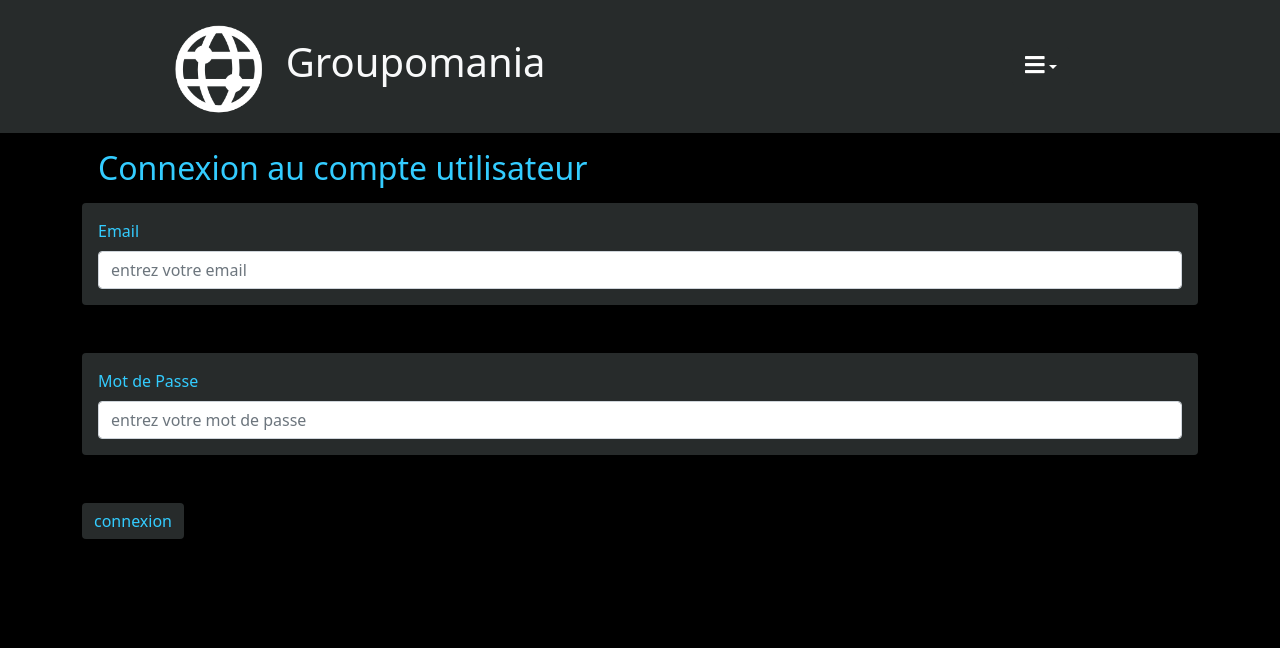
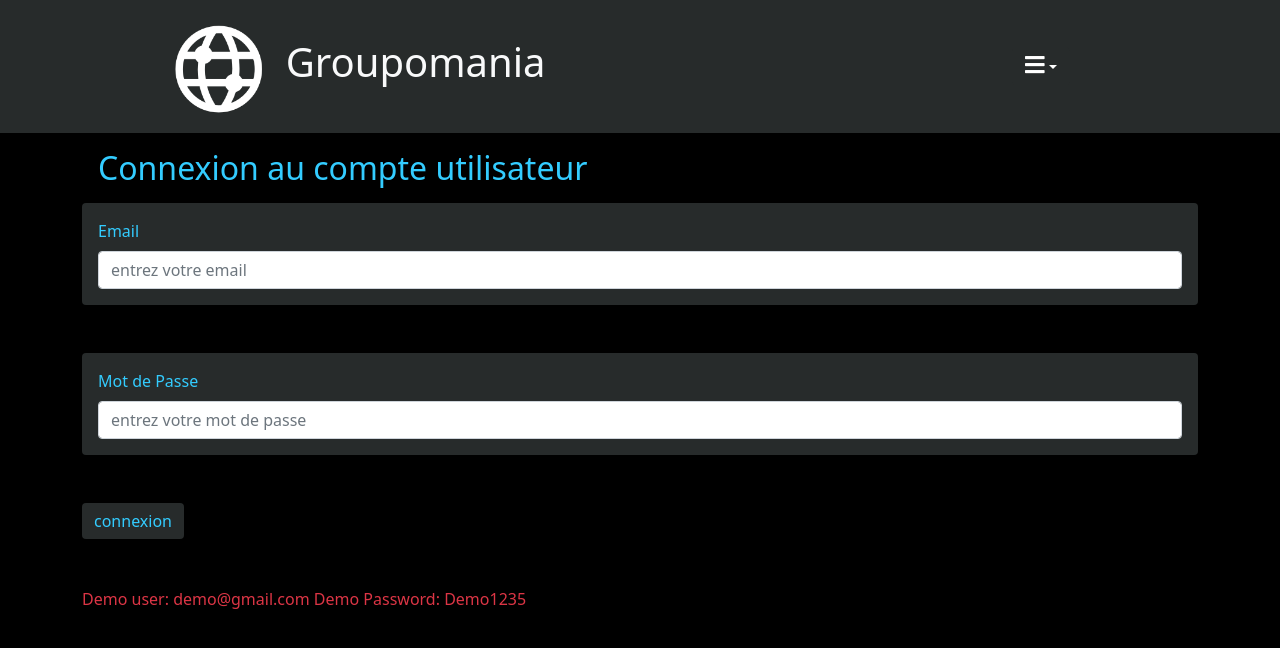
Before and after one commit to VictorDauph/Groupomania-Online-front, a React (Create React App) app: page / in a window 1280 px wide. Shown: the top 648 px of the page. Built offline with nearby package versions, Linux system fonts and the light colour scheme.

Commit message:
demo login page

```diff
--- a/src/pages/LoginPage.js
+++ b/src/pages/LoginPage.js
@@ -16,7 +16,7 @@ import Header from "../components/layout/Header";
 
 function LoginPage(props){
     const title= "Connexion au compte utilisateur"
-    const [message, changeMessage] = useState("")
+    const [message, changeMessage] = useState("Demo user: demo@gmail.com Demo Password: Demo1235")
     const history = useHistory() //history est est utilisée pour la navigation programmatique
     const AuthCtx = useContext(AuthContext) //Authcontext contient les variables fonctions liées au login, logout et vérification d'authentification pour gérer les Protected Routes
 
```
